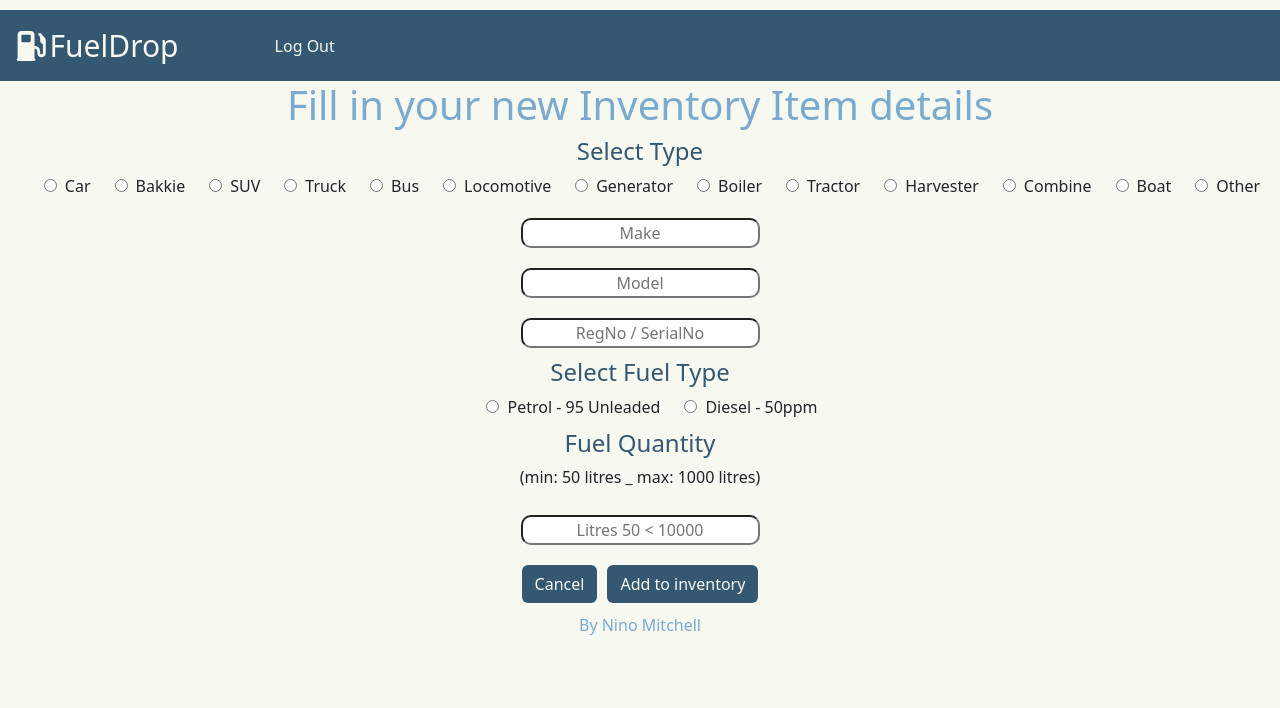
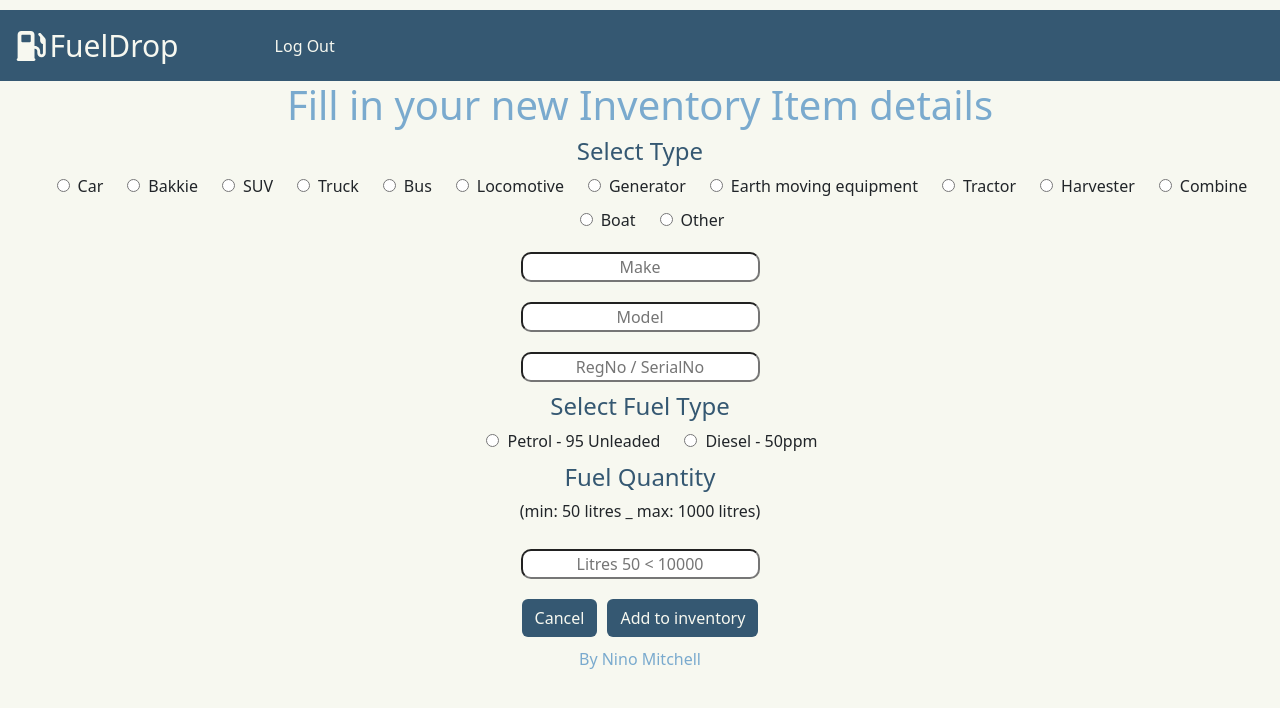
Before and after one commit to ninomitchell8/FuelDrop, a React (Vite) app in the folder fueldrop/: page /Configure.jsx in a window 1280 px wide. Shown: the top 708 px of the page. Built offline with nearby package versions, Linux system fonts and the light colour scheme.

Commit message:
Earthmoving Equipment added to configure

```diff
--- a/fueldrop/src/pages/Configure.jsx
+++ b/fueldrop/src/pages/Configure.jsx
@@ -131,10 +131,10 @@ function Configure(){
                     />
 
                  <Radio
-                    labelName = "Boiler"
+                    labelName = "Earth moving equipment"
                     name = "type"
                     onChange = {handleChange}
-                    value ="Boiler"
+                    value ="Earth moving equipment"
                     />
 
                 <Radio
```
